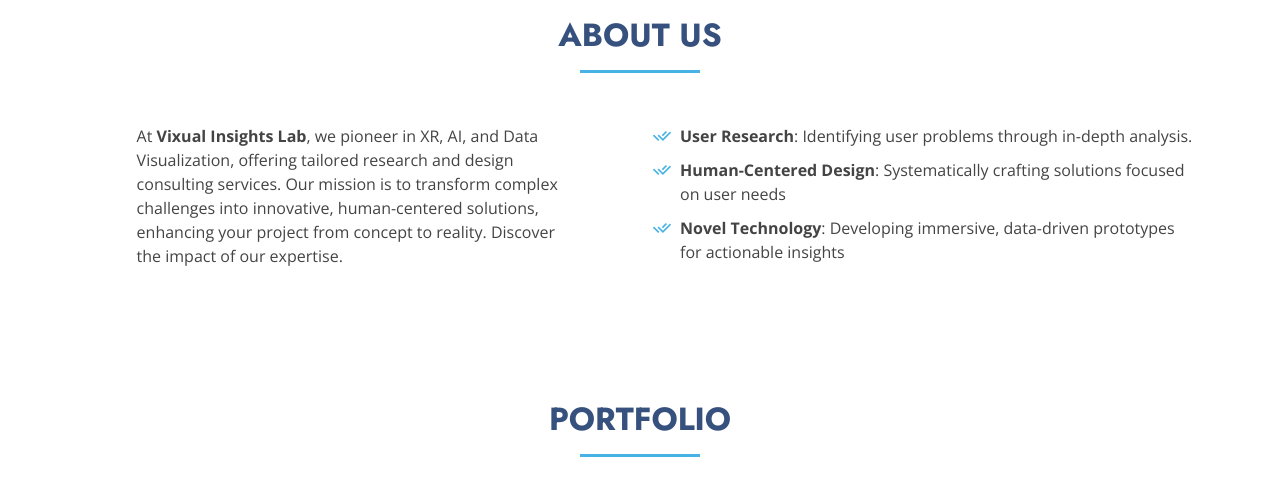
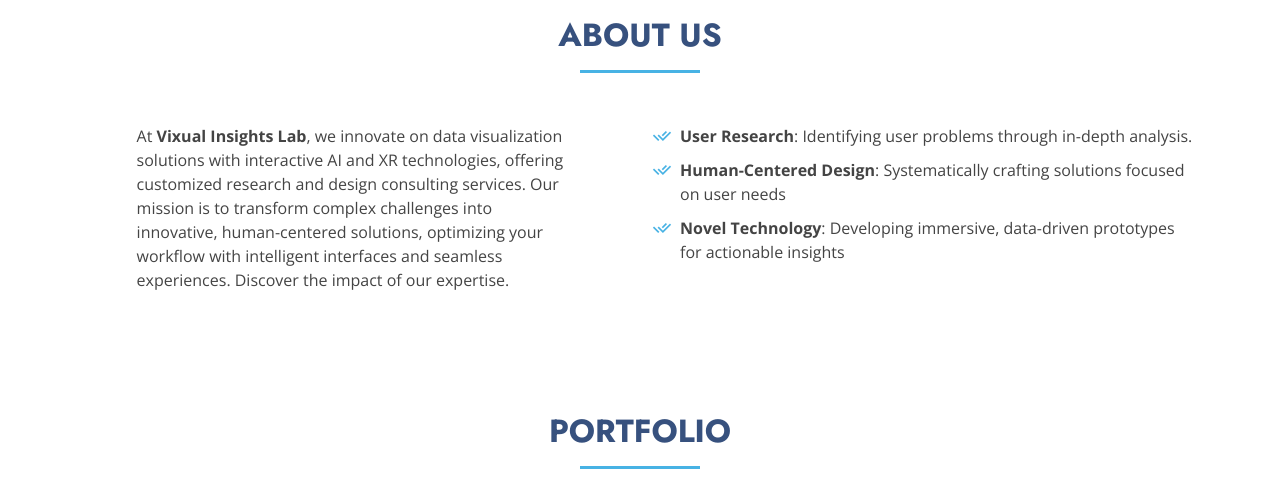
Before and after one commit to vixualinsights/vixualinsights.github.io, a plain HTML site: page index.html in a window 1280 px wide. Shown: the part 820-1306 px from the top of the page. Drawn offline with nearby package versions, Linux system fonts and the light colour scheme.

Commit message:
update about

```diff
--- a/index.html
+++ b/index.html
@@ -128,8 +128,9 @@
         <div class="row content">
           <div class="col-lg-6">
             <p style="margin-left: 10%; width: 80%;">At <b>Vixual Insights Lab</b>,
-               we pioneer in XR, AI, and Data Visualization, offering tailored research and design consulting services.
-               Our mission is to transform complex challenges into innovative, human-centered solutions, enhancing your project from concept to reality.
+               we innovate on data visualization solutions with interactive AI and XR technologies,
+               offering customized research and design consulting services.
+               Our mission is to transform complex challenges into innovative, human-centered solutions, optimizing your workflow with intelligent interfaces and seamless experiences.
                Discover the impact of our expertise.</p>
 
           </div>
```
